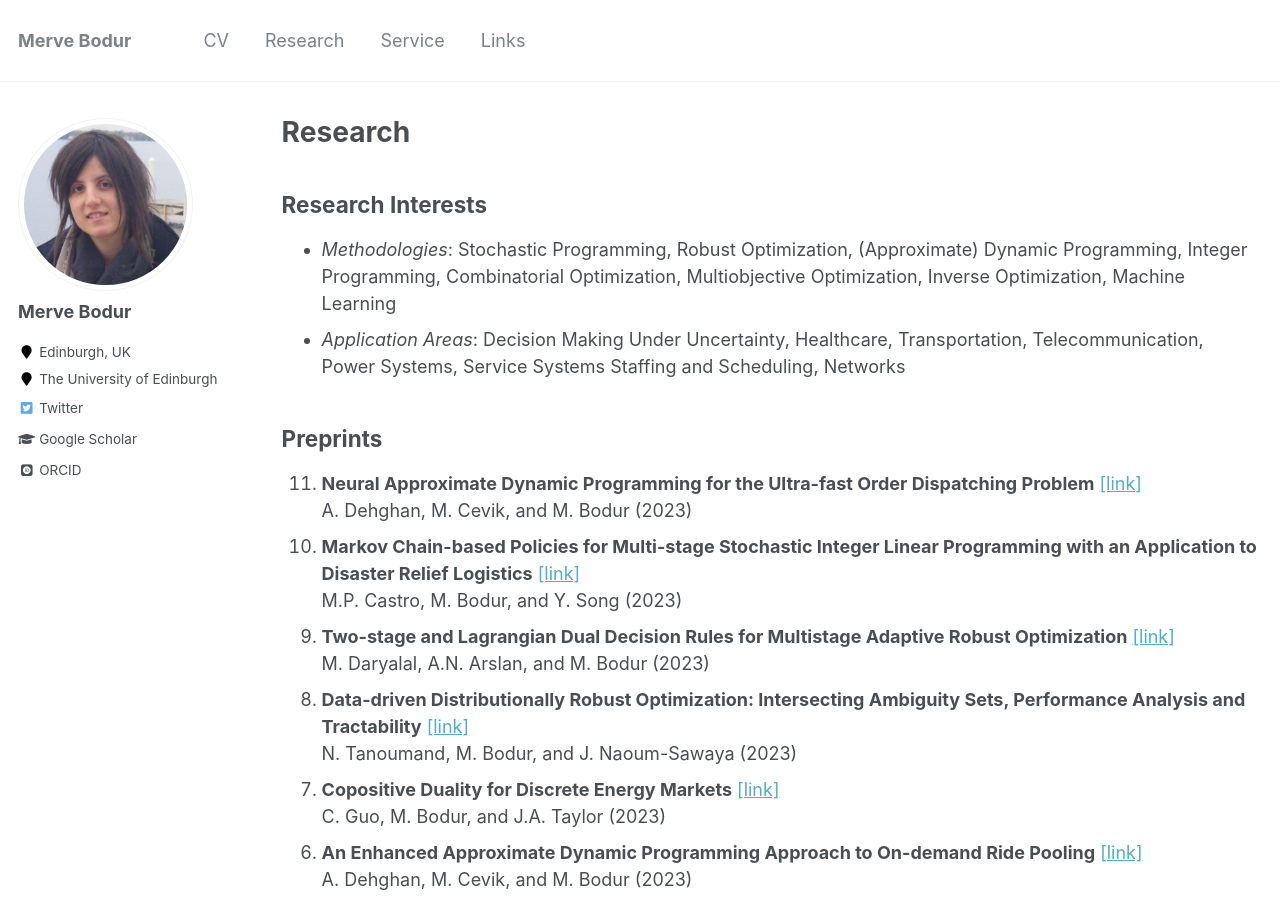
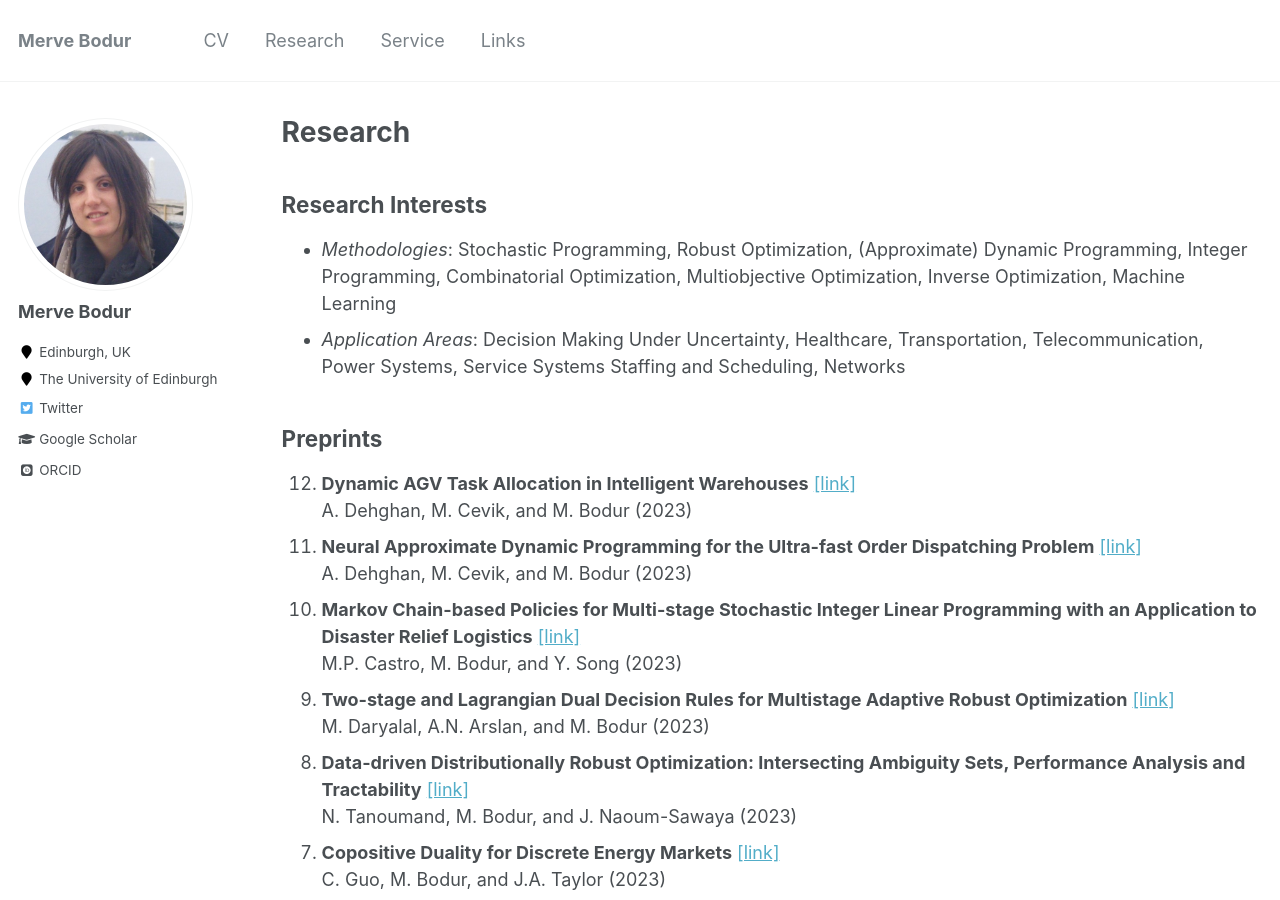
Before and after one commit to mervebodur/mervebodur.github.io, a Jekyll site: the page built from _pages/research.md, in a window 1280 px wide and 900 px high. Built offline with Jekyll 4.4.1, drawn with Linux system fonts in a browser that asks for light colours; some web fonts are replaced.

Commit message:
Update research.md

```diff
--- a/_pages/research.md
+++ b/_pages/research.md
@@ -10,6 +10,8 @@ author_profile: true
 - *Application Areas*: Decision Making Under Uncertainty, Healthcare, Transportation, Telecommunication, Power Systems, Service Systems Staffing and Scheduling, Networks
 
 ## Preprints
+1. **Dynamic AGV Task Allocation in Intelligent Warehouses** [[link]](https://arxiv.org/pdf/2312.16026.pdf)\
+A. Dehghan, M. Cevik, and M. Bodur (2023)
 1. **Neural Approximate Dynamic Programming for the Ultra-fast Order Dispatching Problem** [[link]](https://optimization-online.org/wp-content/uploads/2023/11/neuradp_dispatching.pdf)\
 A. Dehghan, M. Cevik, and M. Bodur (2023)
 1. **Markov Chain-based Policies for Multi-stage Stochastic Integer Linear Programming with an Application to Disaster Relief Logistics** [[link]](https://arxiv.org/pdf/2207.14779)\
```
